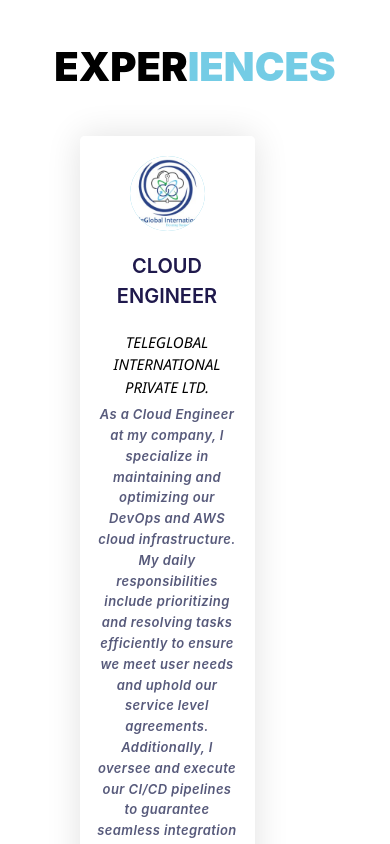
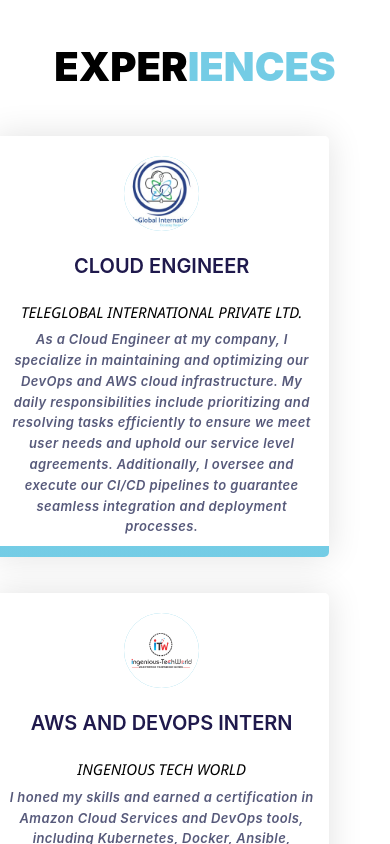
Before and after one commit to sibasish934/Portfolio-website, a React (Create React App) app: page / in a window 390 px wide. Shown: the part 3860-4704 px from the top of the page. Built offline with nearby package versions, Linux system fonts and the light colour scheme.

Commit message:
reponsive update

```diff
--- a/src/component/About.css
+++ b/src/component/About.css
@@ -285,7 +285,7 @@
 }
 
 /* Media queries - Responsive timeline on screens less than 600px wide */
-@media screen and (max-width: 650px) {
+@media screen and (max-width: 700px) {
 
     /* Place the timelime to the left */
     .timeline::after {
--- a/src/component/work.css
+++ b/src/component/work.css
@@ -129,6 +129,7 @@
     justify-content: center;
   }
   .card{
-    width: 100%;
+    width: 86vw;
+    margin-left: -94px;
   }
 }
```
